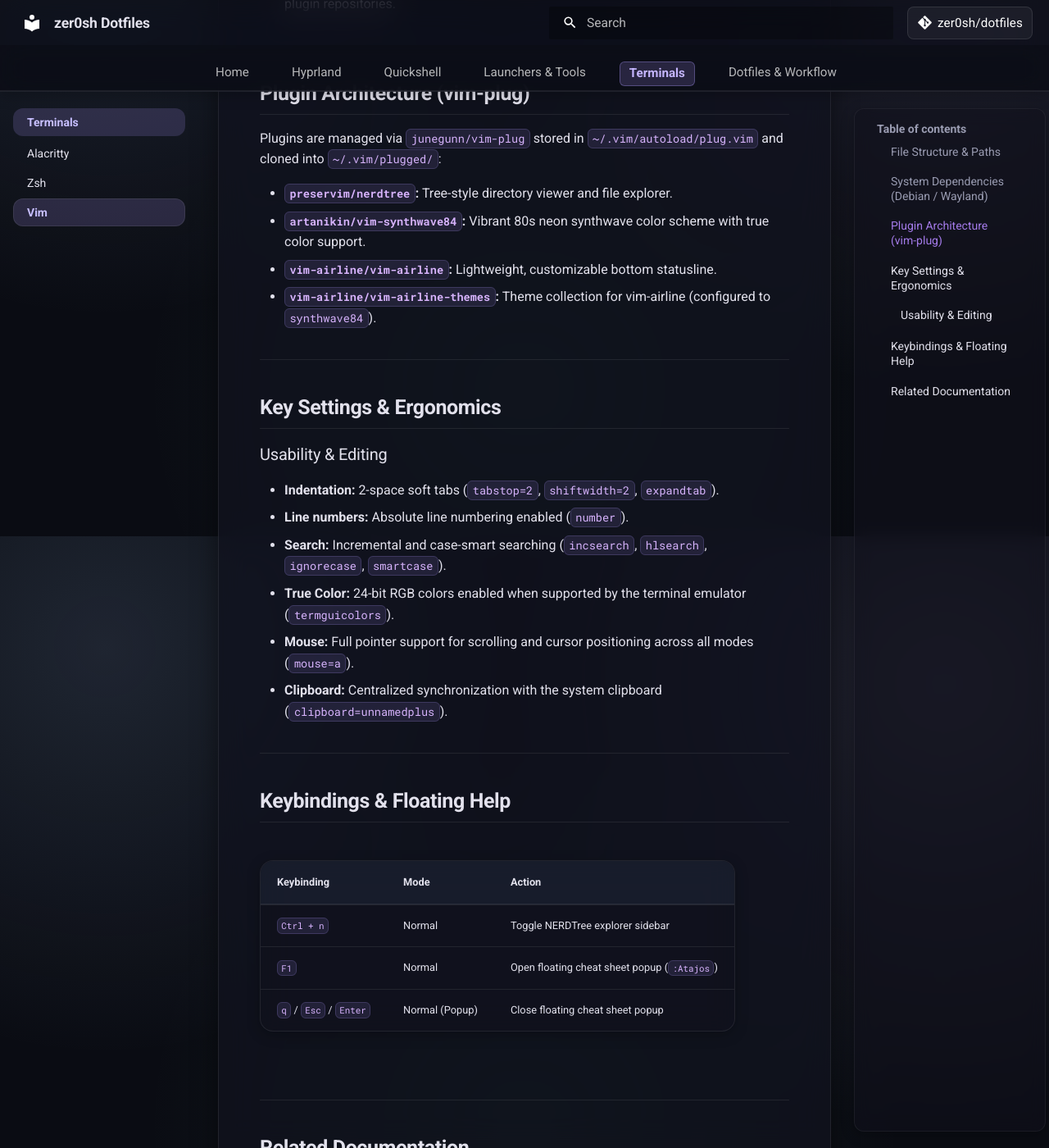
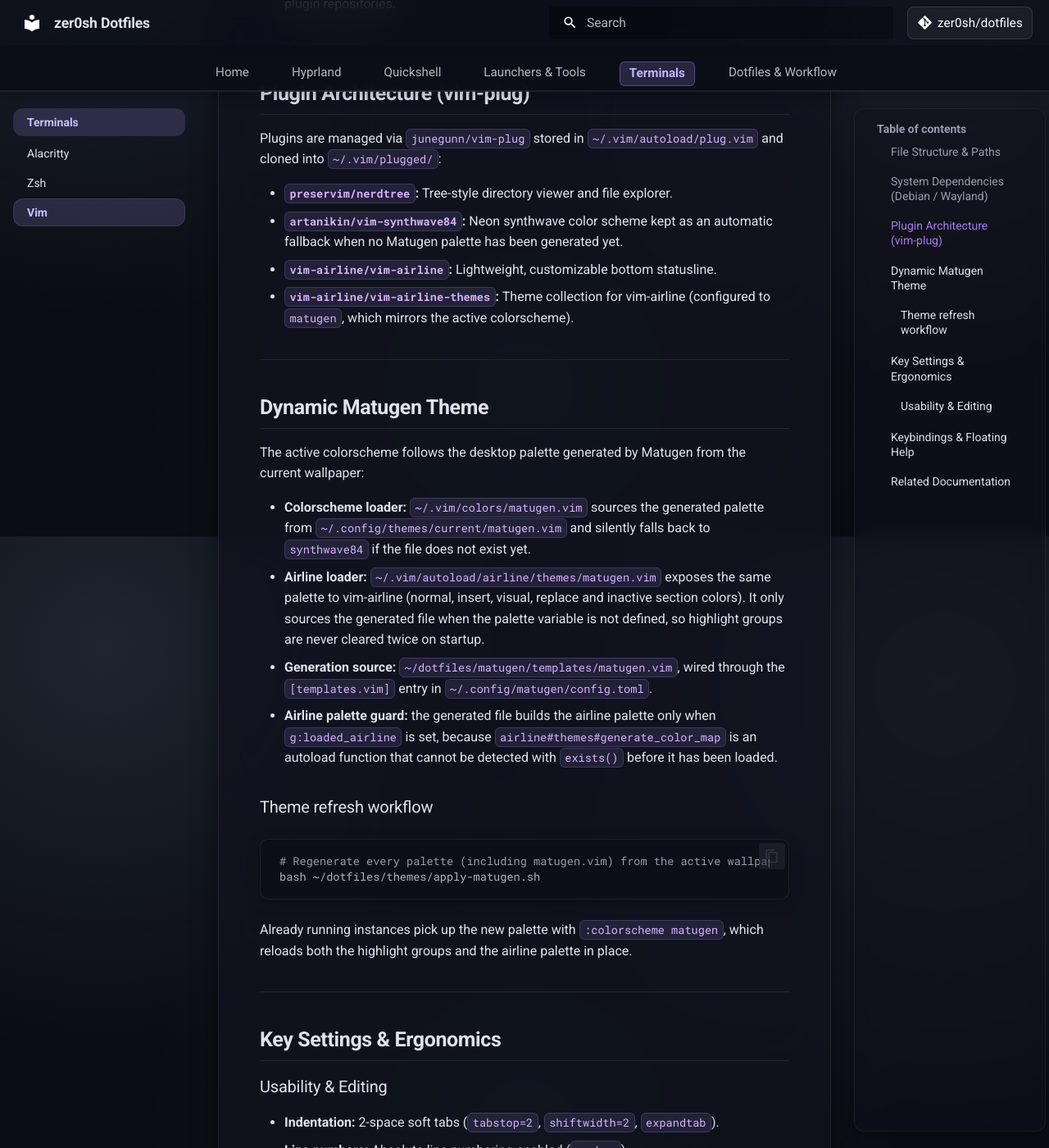
Before and after one commit to zer0sh/dotfiles, an MkDocs documentation site: the page built from docs/terminals/vim.md, in a window 1280 px wide and 1400 px high, scrolled down 1146 px. Shown: the whole window at 82% size. Built offline with MkDocs 1.6.1 and Material for MkDocs 9.7.7, drawn with Linux system fonts in a browser that asks for light colours; comment, search, counter and statistics services are not loaded; some of the changed text lies outside the part shown.

Commit message:
feat(vim): apply dynamic matugen colorscheme and airline theme
- switch vimrc from synthwave84 to matugen, keeping synthwave84 as automatic fallback
- add colorscheme and airline loaders that source the generated palette from themes/current
- guard the airline palette with g:loaded_airline because the color map builder is an autoload function and cannot be detected with exists()
- document the dynamic theming flow in mkdocs and reference the vim template

````diff
--- a/docs/terminals/vim.md
+++ b/docs/terminals/vim.md
@@ -1,6 +1,6 @@
 # Vim Configuration
 
-Vim serves as the modal terminal text editor in this environment, configured with modern UI ergonomics, SynthWave '84 syntax highlighting, vim-airline status bar theming, NERDTree file explorer, and full system clipboard synchronization under Debian and Wayland.
+Vim serves as the modal terminal text editor in this environment, configured with modern UI ergonomics, dynamic Material Design 3 theming generated by [Matugen](../apps/matugen.md) (with SynthWave '84 as fallback), vim-airline status bar theming, NERDTree file explorer, and full system clipboard synchronization under Debian and Wayland.
 
 ---
 
@@ -33,9 +33,29 @@ sudo apt install vim-gtk3 wl-clipboard
 Plugins are managed via `junegunn/vim-plug` stored in `~/.vim/autoload/plug.vim` and cloned into `~/.vim/plugged/`:
 
 * **`preservim/nerdtree`:** Tree-style directory viewer and file explorer.
-* **`artanikin/vim-synthwave84`:** Vibrant 80s neon synthwave color scheme with true color support.
+* **`artanikin/vim-synthwave84`:** Neon synthwave color scheme kept as an automatic fallback when no Matugen palette has been generated yet.
 * **`vim-airline/vim-airline`:** Lightweight, customizable bottom statusline.
-* **`vim-airline/vim-airline-themes`:** Theme collection for vim-airline (configured to `synthwave84`).
+* **`vim-airline/vim-airline-themes`:** Theme collection for vim-airline (configured to `matugen`, which mirrors the active colorscheme).
+
+---
+
+## Dynamic Matugen Theme
+
+The active colorscheme follows the desktop palette generated by Matugen from the current wallpaper:
+
+* **Colorscheme loader:** `~/.vim/colors/matugen.vim` sources the generated palette from `~/.config/themes/current/matugen.vim` and silently falls back to `synthwave84` if the file does not exist yet.
+* **Airline loader:** `~/.vim/autoload/airline/themes/matugen.vim` exposes the same palette to vim-airline (normal, insert, visual, replace and inactive section colors). It only sources the generated file when the palette variable is not defined, so highlight groups are never cleared twice on startup.
+* **Generation source:** `~/dotfiles/matugen/templates/matugen.vim`, wired through the `[templates.vim]` entry in `~/.config/matugen/config.toml`.
+* **Airline palette guard:** the generated file builds the airline palette only when `g:loaded_airline` is set, because `airline#themes#generate_color_map` is an autoload function that cannot be detected with `exists()` before it has been loaded.
+
+### Theme refresh workflow
+
+```bash
+# Regenerate every palette (including matugen.vim) from the active wallpaper
+bash ~/dotfiles/themes/apply-matugen.sh
+```
+
+Already running instances pick up the new palette with `:colorscheme matugen`, which reloads both the highlight groups and the airline palette in place.
 
 ---
 
````
Also changed, not shown: docs/apps/matugen.md (+5 -0 lines), 4 other files.
